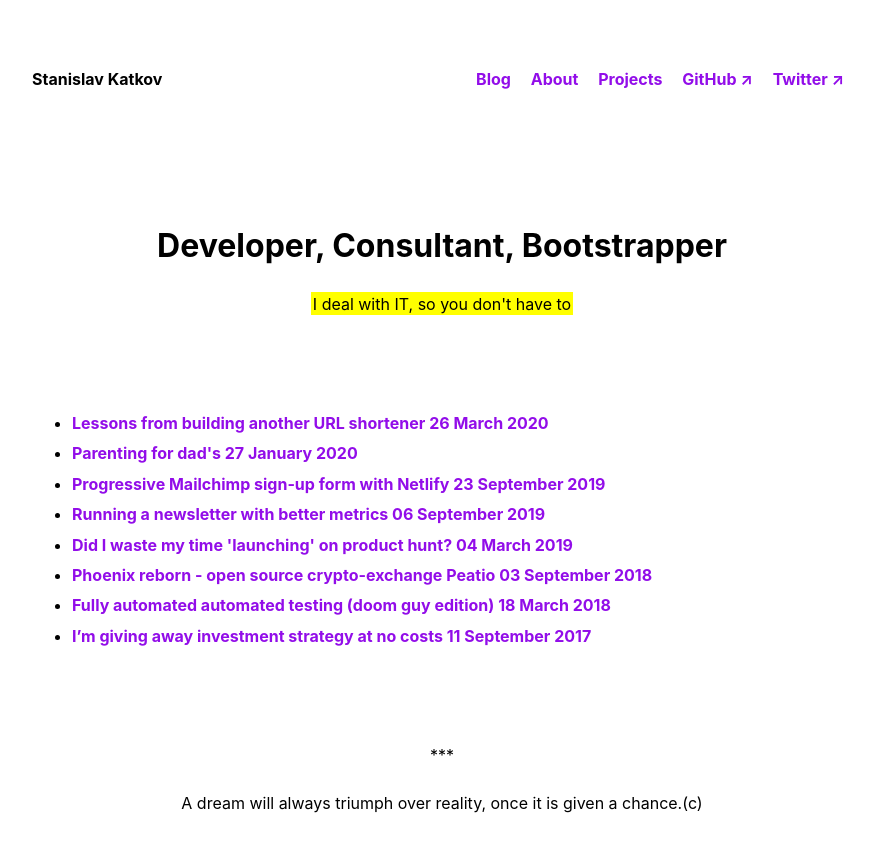
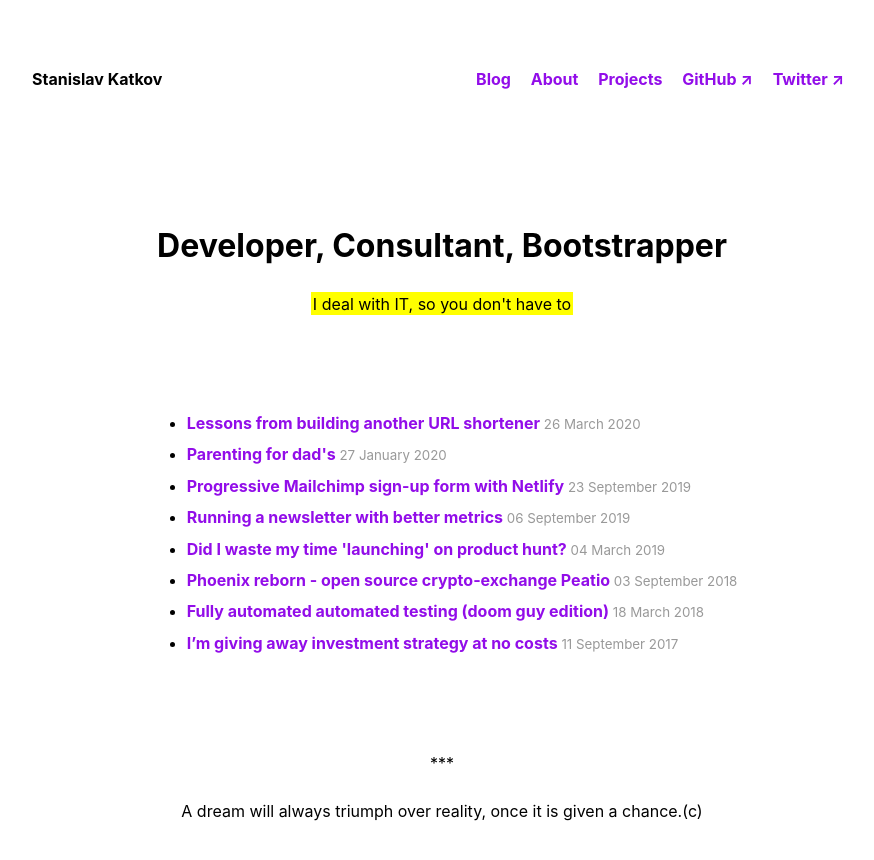
Before and after one commit to skatkov/skatkov.com, a Jekyll site: the page built from index.html, in a window 1280 px wide. Shown: the top 860 px of the page, without its empty margins (198-1072 px from the left). Built offline with Jekyll 4.4.1, drawn with Linux system fonts in a browser that asks for light colours.

Commit message:
improve index page

```diff
--- a/index.html
+++ b/index.html
@@ -6,13 +6,16 @@ sitemap:
   priority: 0.9
 ---
 
-<ul class="list-posts">
+<section>
+	<ul>
 	    {% for post in site.posts %}
 	        <li class="post-teaser">
 	            <a href="{{ post.url | prepend: site.baseurl }}">
-                <span class="post-teaser__title">{{ post.title }}</span>
-                <span class="post-teaser__date">{{ post.date | date: "%d %B %Y" }}</span>
+	                {{ post.title }}
 	            </a>
+
+	            <small>{{ post.date | date: "%d %B %Y" }}</small>
 	        </li>
 	    {% endfor %}
 	</ul>
+</section>
```
Lines whose indentation alone changed are shown as unchanged.
